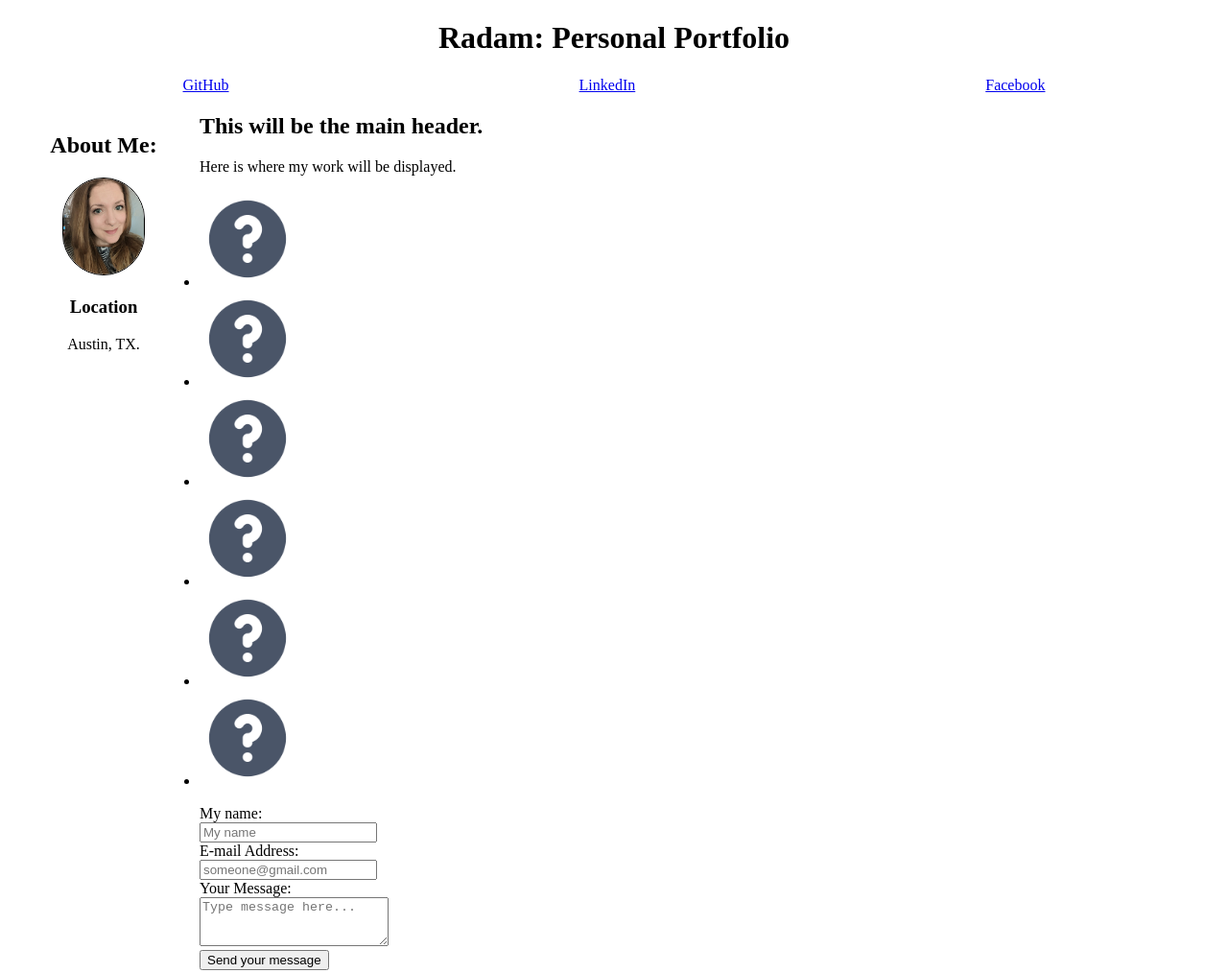
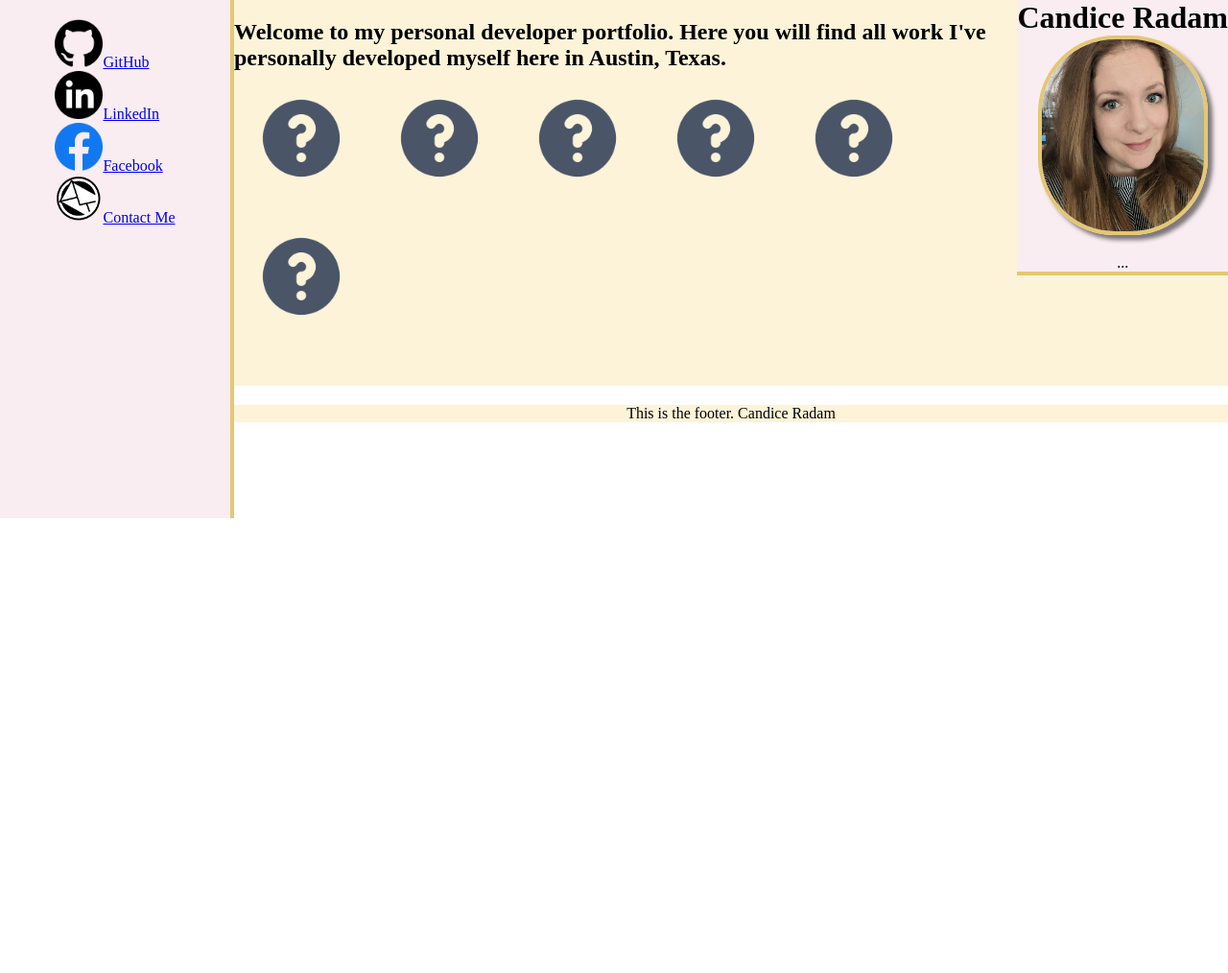
Before and after one commit to zeebigbadkitty/Advanced-CSS-Portfolio, a plain HTML site: page index.html in a window 1280 px wide. Shown: the whole page at 96% size. After the commit the page ends 800 px from the top, so only its background shows below. Drawn offline with Linux system fonts and the light colour scheme.

Commit message:
CSS push with styling

```diff
--- a/assets/style.css
+++ b/assets/style.css
@@ -1,35 +1,73 @@
-.links {
+*{
+    margin:0;
+    padding:0;
+}
+header{
+    background-color:#f9edf1;
+    border-bottom: 4px solid #e4c772;
+    float:inline-end;
+}
+.header-1{
+    background-color:#f9edf1;
     display:flex;
-    justify-content:space-around;
+    justify-content: center;
+    }
+
+.header-2 {
+    background-color:auto;
+    display:flex;
+    justify-content: center;
+
 }
 
-.sidebar {
+.links {
+    padding:20px;
+    background-color:#f9edf1;
+    display:flex;
+    flex-direction:column;
+    align-content:center;
+    flex-wrap:wrap;
+    justify-content: left;
     float:left;
     width: 200px;
-    height: 1000px;
-    justify-items:center;
-}
-
-.header-1{
-display:flex;
-justify-content:center;
-}
-
-.logo {
- height:  75px;
- border-radius: 5em;
+    height: 500px;
+    border-right: 4px solid #e4c772;
 }
 
 .photo {
-    max-width: 100px;
-    max-height: 100px;
+    display:block;
+    margin-left:auto;
+    margin-right:auto;
+    max-width: 200px;
+    max-height: 200px;
     border-radius: 5em;
-    border:1px solid black;
+    border:4px solid #e4c772;
+    box-shadow: 5px 5px 4px 0px rgba(0,0,0,0.5);
+}
+p {
+    margin-top: 20px;
+    display:flex;
+    justify-content: center;
+
+}
+
+.mainbody {
+    background-color:#fcf3d8;
+    padding:20px;
+}
+.portfolio li {
+    padding:20px;
+    display:inline-block;
+    align-items:center;
+    list-style:none;
 
 
+}
+
 .footer {
+    background-color:#fcf3d8;
+}
 
-}
 
 @media screen and (max-width: 992px) {
     .logo {
--- a/index.html
+++ b/index.html
@@ -9,29 +9,25 @@
 
   <body>
     <header>
-      <h1 class="header-1">Radam: Personal Portfolio</h1>
+    <h1 class="header-1">Candice Radam</h1>
+    <img class="photo" src="./assets/photo.png">
+    <p>...</p>
     </header>
 
-    <nav class="links">
-      <a href="https://github.com/zeebigbadkitty">GitHub</a>
-      <a href="https://www.linkedin.com/in/candice-radam-fcsr/">LinkedIn</a>
-      <a href="https://www.facebook.com/zeebigbadkitty/">Facebook</a>
-    </nav>
 
     <main>
       <aside class="sidebar">
-        <h2 class="aboutme">About Me:</h2>
-        <img class="photo" src="./assets/photo.png">
-        <h3>Location</h3>
-        <p>Austin, TX.</p>
+        <nav class="links">
+          <a href="https://github.com/zeebigbadkitty"><img src="./assets/github.png" style="width:50px;height:50px;">GitHub</a>
+          <a href="https://www.linkedin.com/in/candice-radam-fcsr/"><img src="./assets/linkedin.png" style="width:50px;height:50px;">LinkedIn</a>
+          <a href="https://www.facebook.com/zeebigbadkitty/"><img src="./assets/facebook.png" style="width:50px;height:50px;">Facebook</a>
+          <a href="mailto:candice.radam@gmail.com"><img src="./assets/email.png" style="width:50px;height:50px;">Contact Me</a>
+        </nav>
 
-        </h3>
       </aside>
 
       <section class="mainbody">
-        <h2>This will be the main header.</h2>
-        <p>
-        Here is where my work will be displayed.
+        <h2>Welcome to my personal developer portfolio. Here you will find all work I've personally developed myself here in Austin, Texas.</h2>
         <ul class="portfolio">
           <li><a href="https://github.com/zeebigbadkitty"><img src="./assets/here.png" style="width:100px;height:100px;"></a></li>
           <li><a href="https://github.com/zeebigbadkitty"><img src="./assets/here.png" style="width:100px;height:100px;"></a></li>
@@ -44,18 +40,8 @@
     </main>
 
     <footer class="footer">
-      <form class="form">
-        <form action="mailto:candice.kielion@gmail.com" method="get">
-        <label for="name">My name:</label><br>
-        <input type="text" id="name" name="name" placeholder="My name"><br>
-        <label for="email">E-mail Address:</label><br>
-        <input type="text" id="email" name="email" placeholder="someone@gmail.com"><br>
-        <label for="message">Your Message:</label><br>
-        <textarea id="freeform" name="freeform" placeholder="Type message here..." rows="3" cols="22"></textarea>
-        <br>
-        <input type="button" value="Send your message">
-      </form>
-</form>
+     <p>This is the footer.
+     Candice Radam</p>
     </footer>
   </body>
 </html>
```
Also changed, not shown: assets/email.jpeg (added), assets/email.png (added), assets/facebook.png (added), assets/github.png (added), assets/linkedin.png (added), 1 other file.
